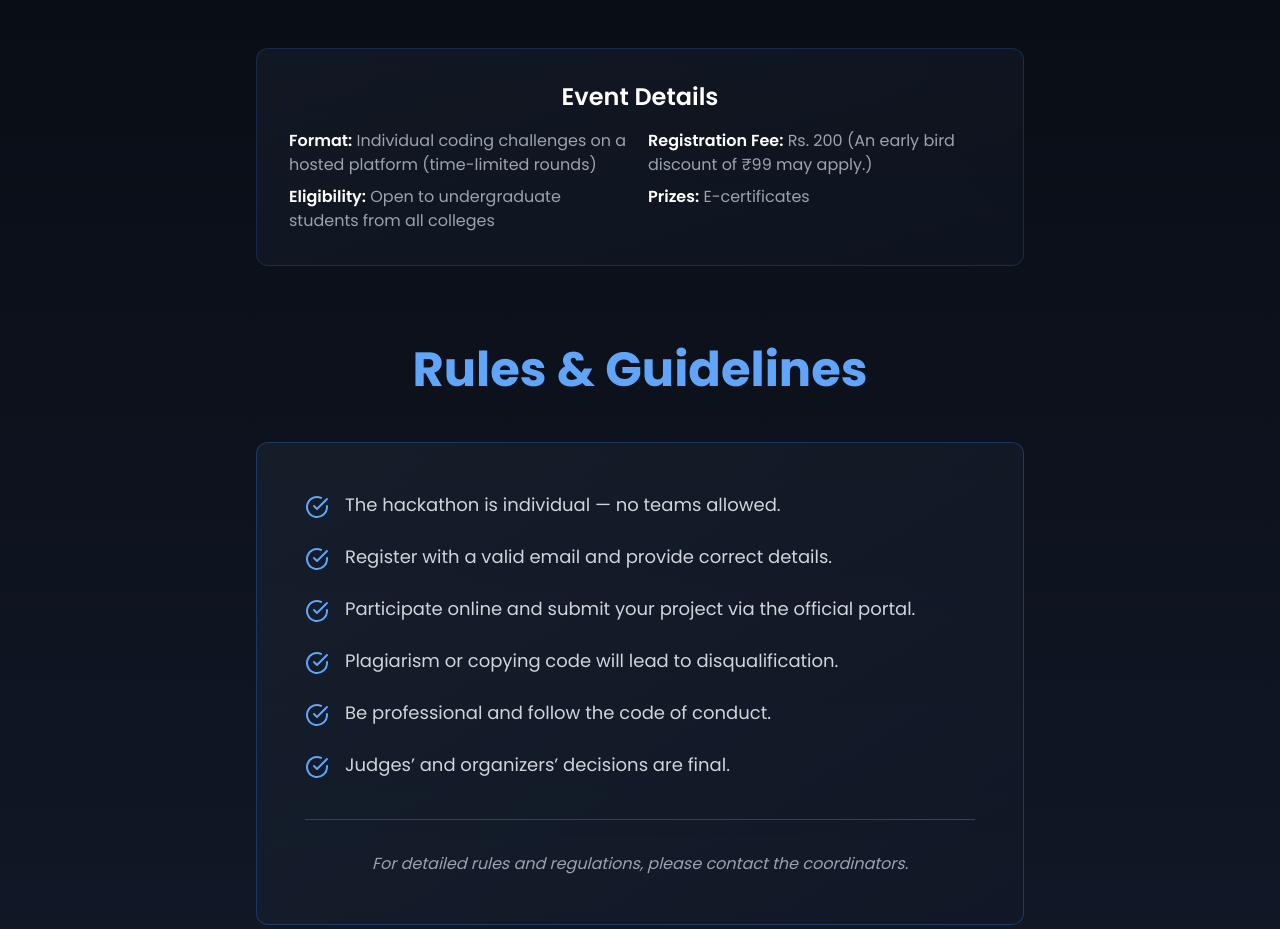
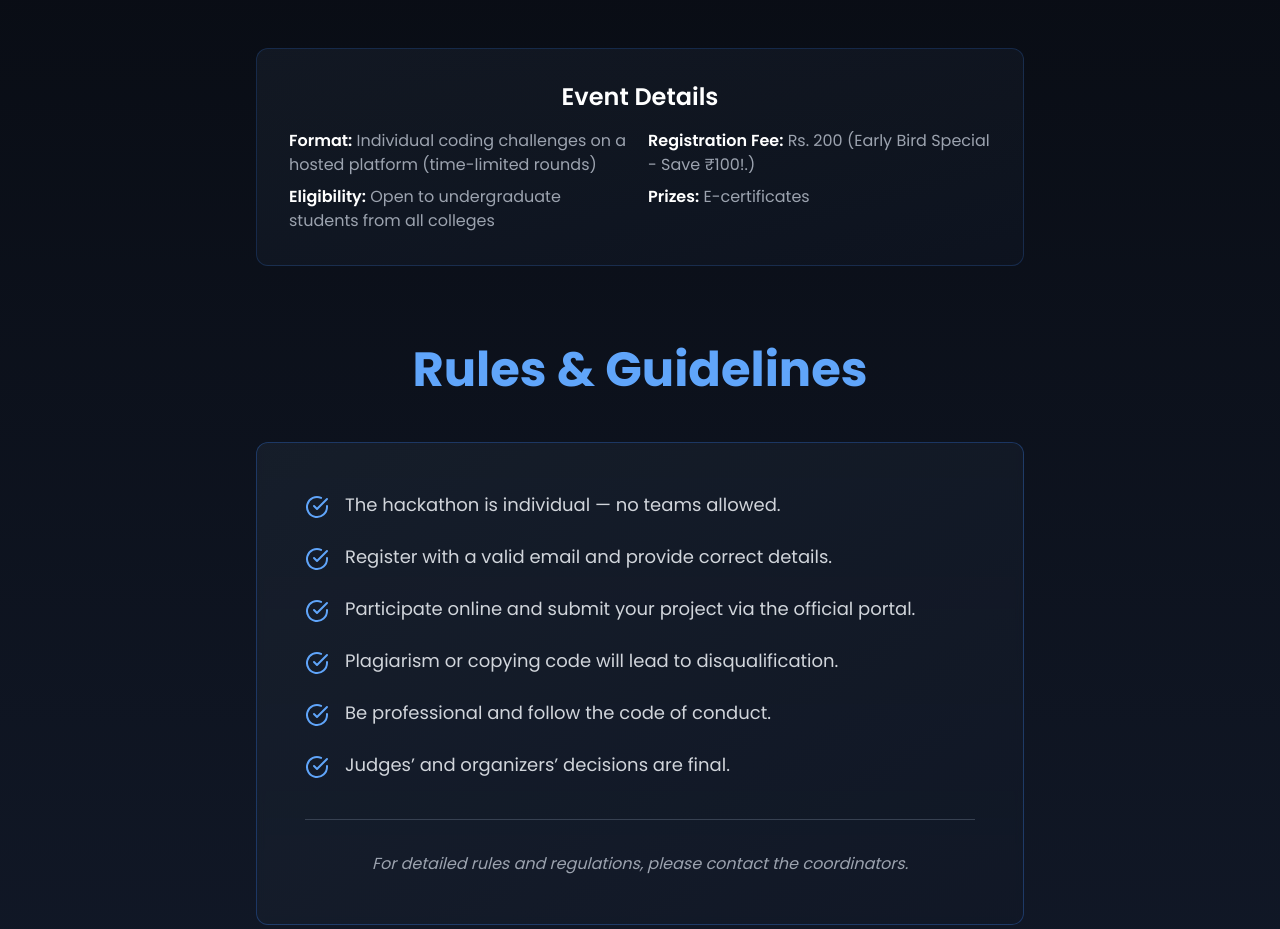
Before and after one commit to Gokulbharath/AlgoFest, a React (Vite) app: page / in a window 1280 px wide. Shown: the part 2000-2929 px from the top of the page. Built offline with nearby package versions, Linux system fonts and the light colour scheme.

Commit message:
avlo than

```diff
--- a/src/components/About.tsx
+++ b/src/components/About.tsx
@@ -92,7 +92,7 @@ const rules = [
                   <p className="text-gray-400 mt-2"><span className="text-white font-semibold">Eligibility:</span> Open to undergraduate students from all colleges</p>
                 </div>
                 <div>
-                  <p className="text-gray-400"><span className="text-white font-semibold">Registration Fee:</span> Rs. 200 (An early bird discount of ₹99 may apply.)</p>
+                  <p className="text-gray-400"><span className="text-white font-semibold">Registration Fee:</span> Rs. 200 (Early Bird Special - Save ₹100!.)</p>
                   <p className="text-gray-400 mt-2"><span className="text-white font-semibold">Prizes:</span> E-certificates</p>
                 </div>
               </div>
```
